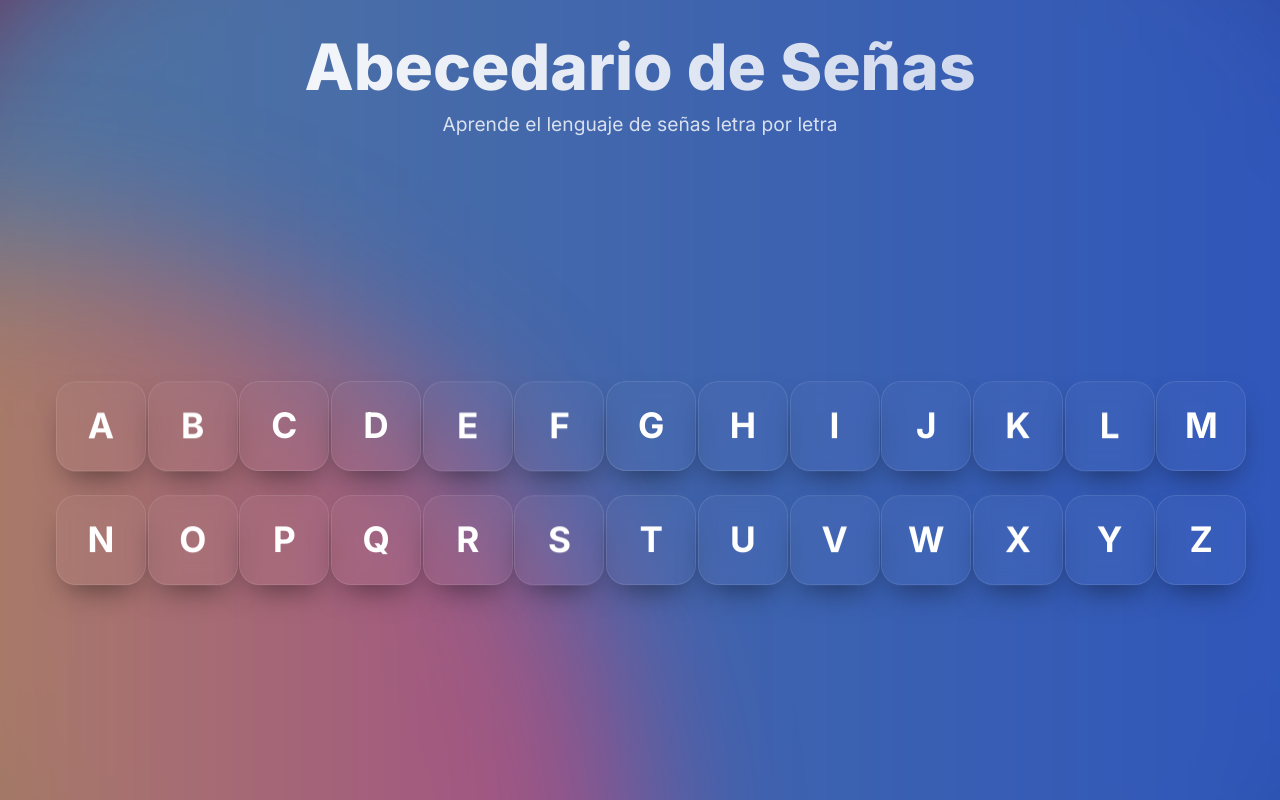
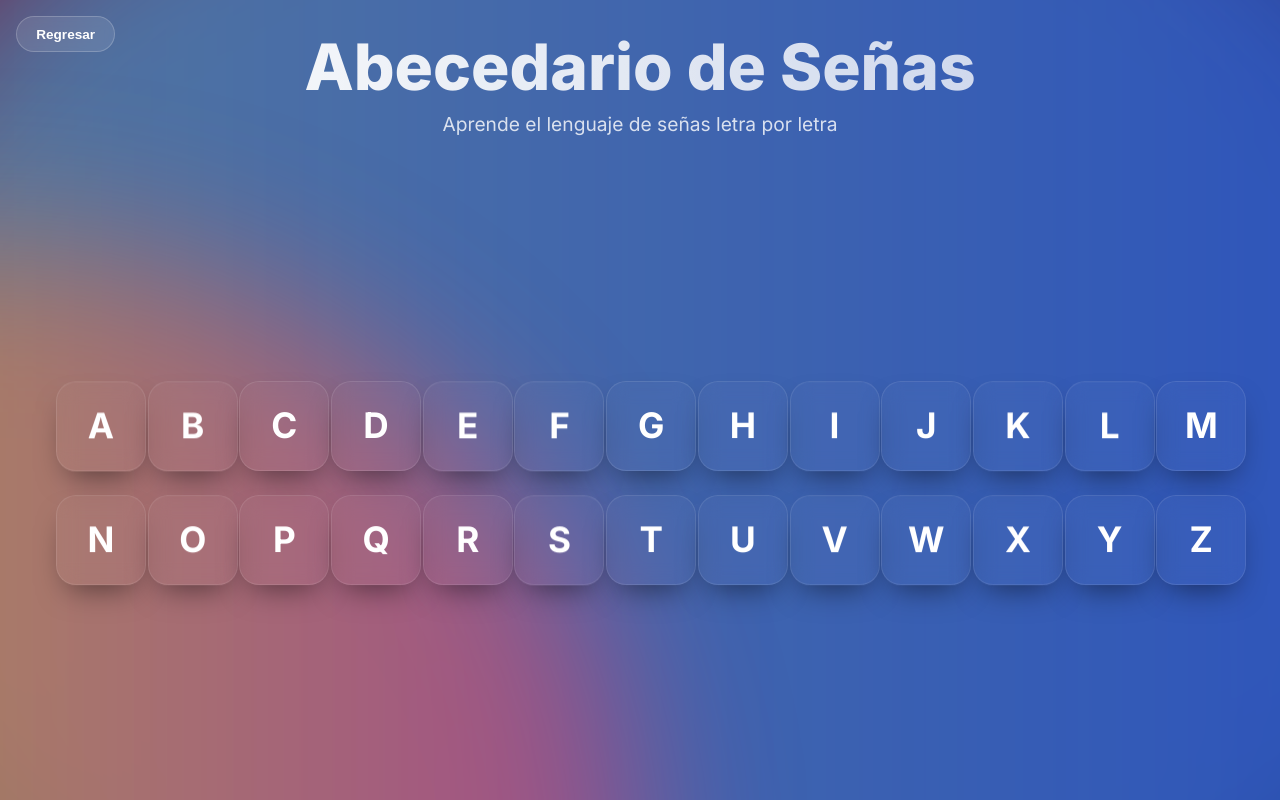
Before and after one commit to sebasdev-iyk/senials.github.io, a plain HTML site: page aprender/index.html in a window 1280 px wide. Drawn offline with Linux system fonts and the light colour scheme.

Commit message:
botones para regresar

```diff
--- a/aprender/index.html
+++ b/aprender/index.html
@@ -18,6 +18,28 @@
             --card-border: rgba(255, 255, 255, 0.1);
             --card-shadow: 0 15px 30px -12px rgba(0, 0, 0, 0.5);
             --transition: all 0.4s cubic-bezier(0.175, 0.885, 0.32, 1.275);
+        }
+
+        .back-button {
+            position: fixed;
+            top: 1rem;
+            left: 1rem;
+            z-index: 100;
+            padding: 0.6rem 1.2rem;
+            background: rgba(255, 255, 255, 0.1);
+            border: 1px solid rgba(255, 255, 255, 0.2);
+            border-radius: 100px;
+            color: var(--color-text);
+            font-weight: 600;
+            font-size: 0.85rem;
+            cursor: pointer;
+            transition: all 0.3s ease;
+            backdrop-filter: blur(5px);
+        }
+
+        .back-button:hover {
+            background: rgba(255, 255, 255, 0.2);
+            transform: translateY(-2px);
         }
 
         * {
@@ -313,6 +335,7 @@
     </style>
 </head>
 <body>
+    <button onclick="window.location.href='../index.html'" class="back-button">Regresar</button>
     <div class="background">
         <div class="gradient-blob"></div>
         <div class="gradient-blob"></div>
--- a/palabras/style.css
+++ b/palabras/style.css
@@ -12,6 +12,13 @@
     --card-border: rgba(255, 255, 255, 0.1);
     --card-shadow: 0 15px 30px -12px rgba(0, 0, 0, 0.5);
     --transition: all 0.4s cubic-bezier(0.175, 0.885, 0.32, 1.275);
+}
+
+.back-button {
+    position: fixed;
+    top: 1rem;
+    left: 1rem;
+    z-index: 100;
 }
 
 * {
```
Also changed, not shown: palabras/index.html (+2 -0 lines).
